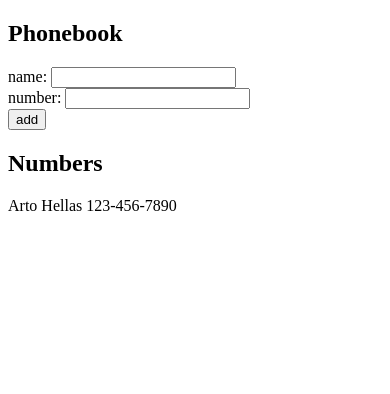
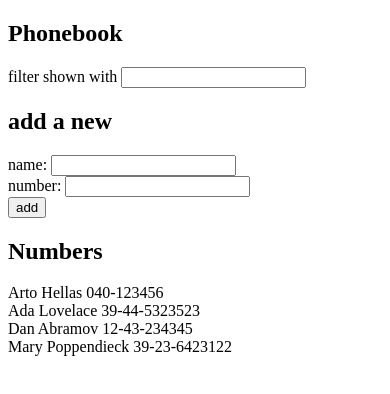
Before and after one commit to chrisfrick/fullstackopen, a React (Create React App) app in the folder part2/phonebook/: page / in a window 390 px wide. Shown: the top 394 px of the page. Built offline with nearby package versions, Linux system fonts and the light colour scheme.

Commit message:
Ex 2.9 phonebook step 4 add filter field to filter by name case insensitively

```diff
--- a/part2/phonebook/src/App.js
+++ b/part2/phonebook/src/App.js
@@ -2,10 +2,14 @@
 
 const App = () => {
   const [persons, setPersons] = useState([
-    { name: 'Arto Hellas', number: "123-456-7890" }
+    { name: 'Arto Hellas', number: '040-123456', id: 1 },
+    { name: 'Ada Lovelace', number: '39-44-5323523', id: 2 },
+    { name: 'Dan Abramov', number: '12-43-234345', id: 3 },
+    { name: 'Mary Poppendieck', number: '39-23-6423122', id: 4 }
   ])
   const [newName, setNewName] = useState('')
   const [newNumber, setNewNumber] = useState('')
+  const [filter, setFilter] = useState('')
 
   const handleNameChange = (event) => {
     setNewName(event.target.value)
@@ -34,9 +38,19 @@
     setNewNumber('')
   }
 
+  const handleFilter = (event) => {
+    setFilter(event.target.value)
+  }
+
+  const personsToShow =
+    filter === '' ? persons
+    : persons.filter(person => person.name.toLowerCase().includes(filter.toLowerCase()))
+
   return (
     <div>
       <h2>Phonebook</h2>
+      <div>filter shown with <input onChange={handleFilter}/></div>
+      <h2>add a new</h2>
       <form onSubmit={addPerson}>
         <div>
           name: <input value={newName} onChange={handleNameChange}/>
@@ -50,7 +64,7 @@
       </form>
       <h2>Numbers</h2>
       <div>
-        {persons.map(person =>
+        {personsToShow.map(person =>
           <div key={person.name}>{person.name} {person.number}</div>
         )}
       </div>
```
